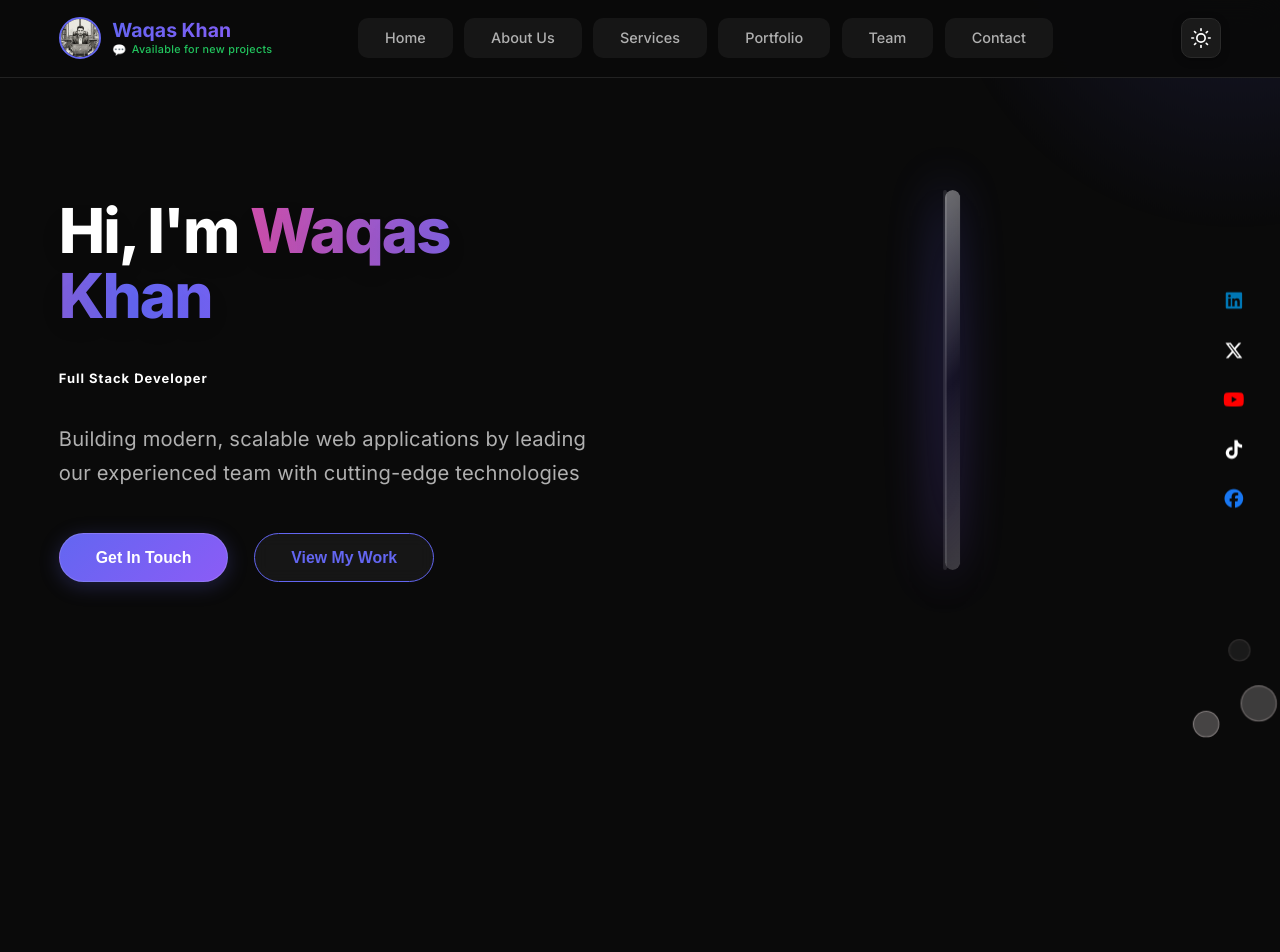
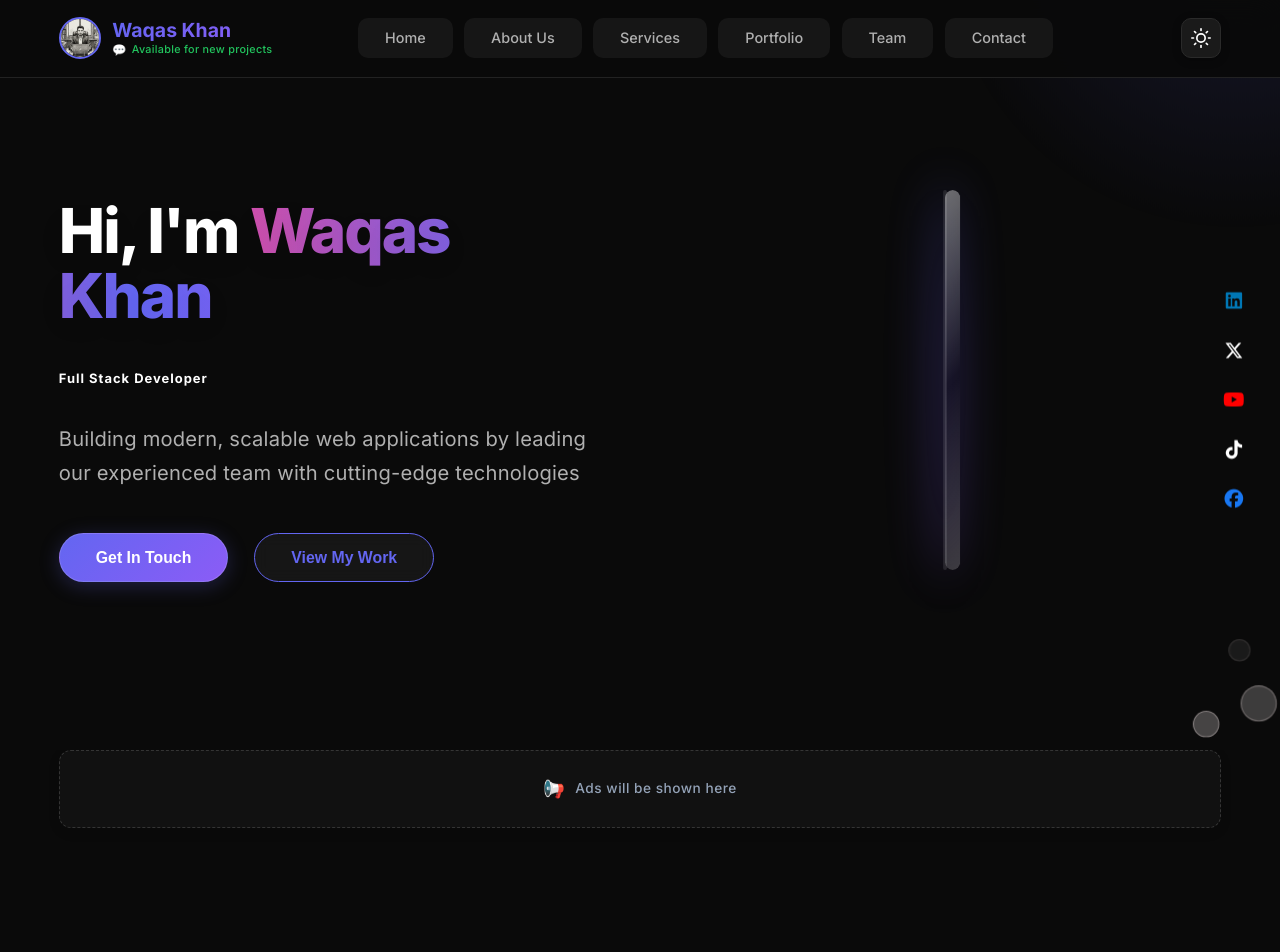
Before and after one commit to waqas84251/waqasthefullstackdeveloper, a React (Vite) app: page / in a window 1280 px wide. Shown: the top 952 px of the page. Built offline with nearby package versions, Linux system fonts and the light colour scheme.

Commit message:
Add 'Ads will be shown here' placeholder boxes for AdSense units

```diff
--- a/src/App.jsx
+++ b/src/App.jsx
@@ -20,7 +20,7 @@ import rubiksCubeImg from './assets/rubiks_cube_app.png';
 
 
 
-// Google AdSense Banner Component with Auto-Refresh capability
+// Google AdSense Banner Component with Auto-Refresh & Fallback Placeholder
 const AdBanner = ({ dataAdSlot, refreshInterval = 30000 }) => {
   const [adKey, setAdKey] = useState(0);
 
@@ -43,9 +43,27 @@ const AdBanner = ({ dataAdSlot, refreshInterval = 30000 }) => {
   }, [refreshInterval]);
 
   return (
-    <div className="container" style={{ margin: '30px auto', textAlign: 'center', overflow: 'hidden', minHeight: '90px' }}>
+    <div className="container" style={{ margin: '30px auto', textAlign: 'center', overflow: 'hidden', minHeight: '100px', position: 'relative' }}>
+      <div style={{
+        background: 'rgba(255, 255, 255, 0.03)',
+        border: '1px dashed rgba(255, 255, 255, 0.15)',
+        borderRadius: '12px',
+        padding: '24px 15px',
+        color: '#94a3b8',
+        fontSize: '0.95rem',
+        fontWeight: '500',
+        display: 'flex',
+        alignItems: 'center',
+        justifyContent: 'center',
+        gap: '10px',
+        letterSpacing: '0.5px',
+        boxShadow: '0 4px 12px rgba(0,0,0,0.1)'
+      }}>
+        <span style={{ fontSize: '1.2rem' }}>📢</span>
+        <span>Ads will be shown here</span>
+      </div>
       <ins key={adKey} className="adsbygoogle"
-        style={{ display: 'block' }}
+        style={{ display: 'block', position: 'relative', zIndex: 2 }}
         data-ad-client="ca-pub-1311320266051198"
         data-ad-slot={dataAdSlot}
         data-ad-format="auto"
```
